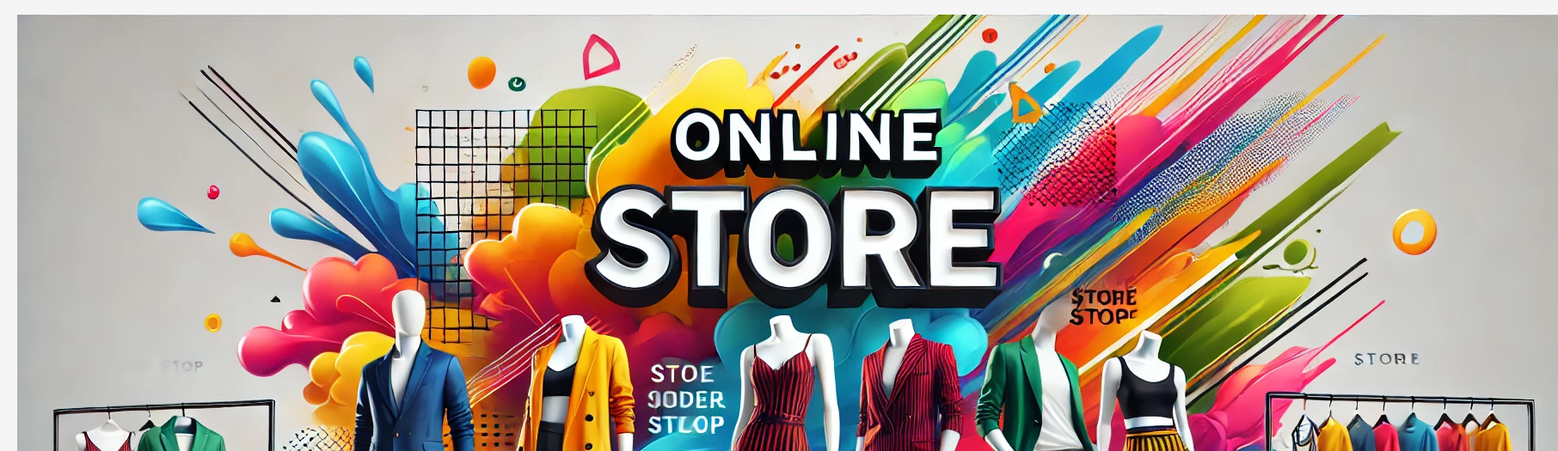
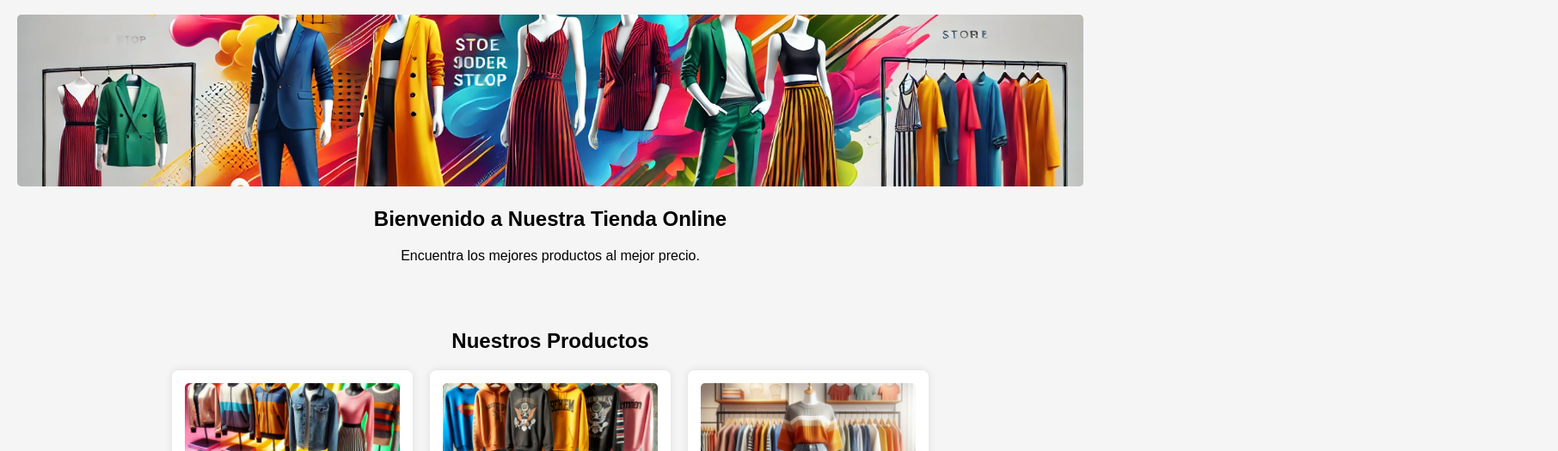
Before and after one commit to juanma2606-max/Digitalizacion, a plain HTML site: page index.html in a window 1280 px wide. Shown: the part 147-672 px from the top of the page at 86% size, 1812 px wide, since content can reach past the window. Drawn offline with Linux system fonts and the light colour scheme.

Commit message:
Update styles.css

```diff
--- a/styles.css
+++ b/styles.css
@@ -12,7 +12,7 @@ header {
     text-align: center;
 }
 
-.portada img{
+#portada img{
      width: 100%;
     height: auto;
     max-height: 200px;
```
